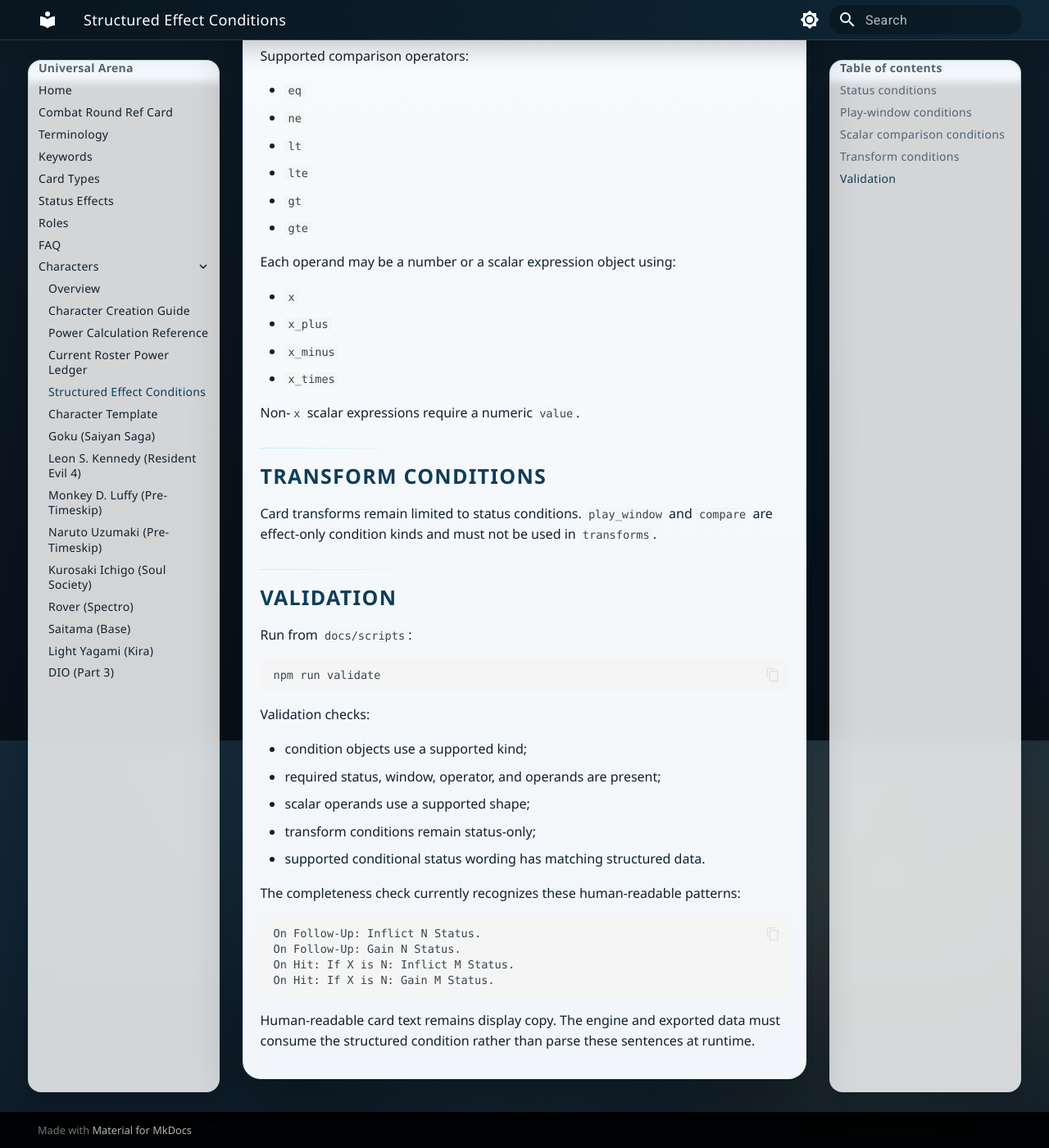
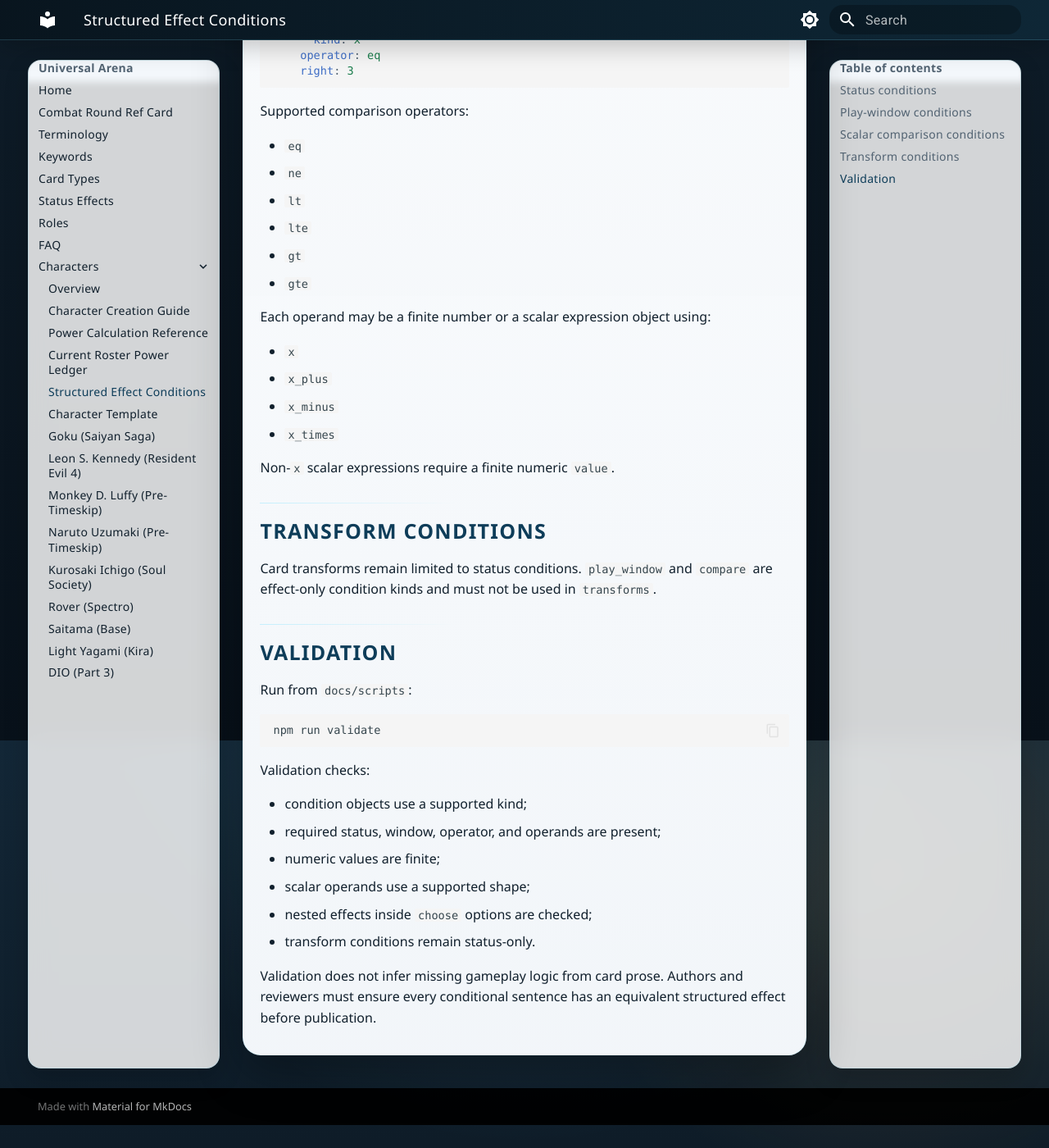
Before and after one commit to HVS13/UniversalArena, an MkDocs documentation site: the page built from docs/effect-conditions.md, in a window 1280 px wide and 1400 px high, scrolled down 1897 px. Shown: the whole window at 82% size. Built offline with MkDocs 1.6.1 and Material for MkDocs 9.7.7, drawn with Linux system fonts in a browser that asks for light colours; after the commit the page ends 3269 px from its top, so only the background shows below that; some of the changed text lies outside the part shown.

Commit message:
Keep effect condition validation structured-only

````diff
--- a/docs/effect-conditions.md
+++ b/docs/effect-conditions.md
@@ -5,6 +5,8 @@ This page defines the supported `condition` objects for structured card effects.
 Conditions are evaluated in addition to an effect's `timing`. Keep resolution timing such as `on_hit` or `after_use` in the `timing` field; do not duplicate timing inside the condition.
 
 Each structured effect currently accepts one condition.
+
+Human-readable card text remains display copy. Runtime logic and validation consume structured fields and do not parse prose.
 
 ## Status conditions
 
@@ -77,14 +79,14 @@ Supported comparison operators:
 - `gt`
 - `gte`
 
-Each operand may be a number or a scalar expression object using:
+Each operand may be a finite number or a scalar expression object using:
 
 - `x`
 - `x_plus`
 - `x_minus`
 - `x_times`
 
-Non-`x` scalar expressions require a numeric `value`.
+Non-`x` scalar expressions require a finite numeric `value`.
 
 ## Transform conditions
 
@@ -102,17 +104,9 @@ Validation checks:
 
 - condition objects use a supported kind;
 - required status, window, operator, and operands are present;
+- numeric values are finite;
 - scalar operands use a supported shape;
-- transform conditions remain status-only;
-- supported conditional status wording has matching structured data.
+- nested effects inside `choose` options are checked;
+- transform conditions remain status-only.
 
-The completeness check currently recognizes these human-readable patterns:
-
-```text
-On Follow-Up: Inflict N Status.
-On Follow-Up: Gain N Status.
-On Hit: If X is N: Inflict M Status.
-On Hit: If X is N: Gain M Status.
-```
-
-Human-readable card text remains display copy. The engine and exported data must consume the structured condition rather than parse these sentences at runtime.
+Validation does not infer missing gameplay logic from card prose. Authors and reviewers must ensure every conditional sentence has an equivalent structured effect before publication.
````
Also changed, not shown: other parts of docs/effect-conditions.md (+1 -1 lines).
